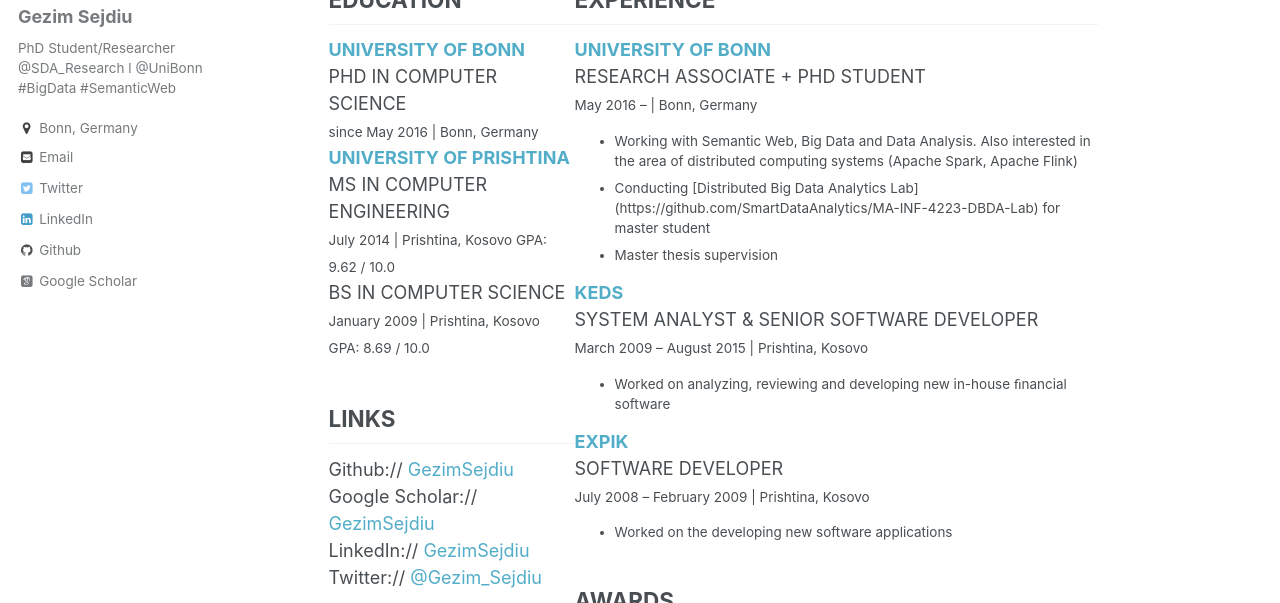
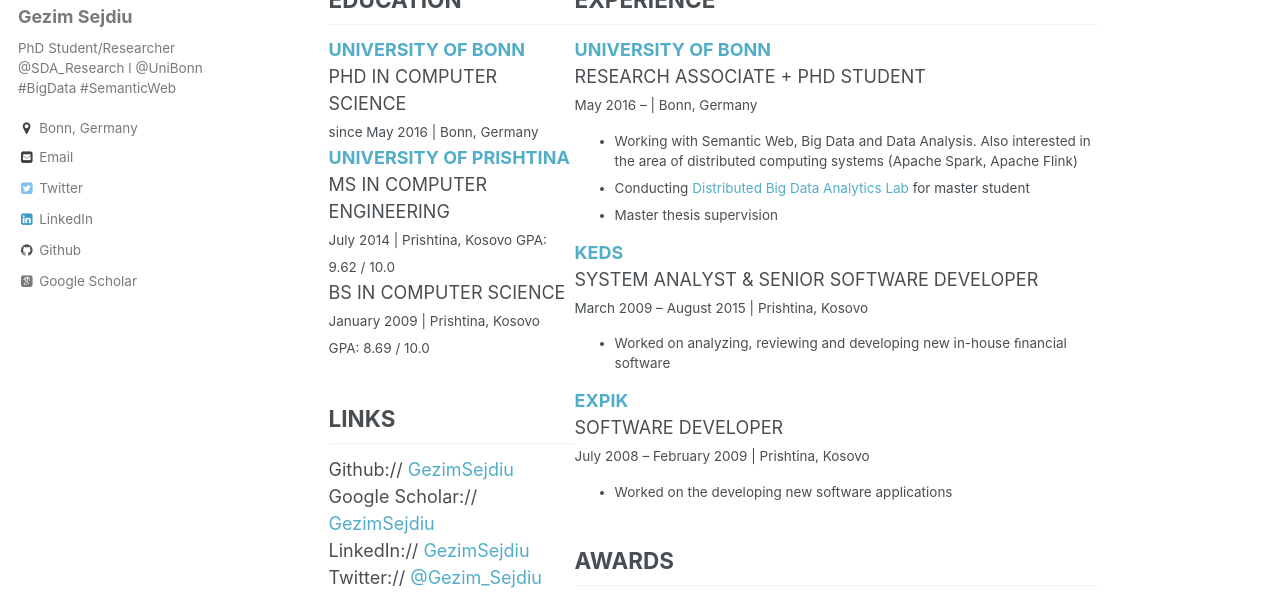
Before and after one commit to GezimSejdiu/gezimsejdiu.github.io, a Jekyll site: the page built from _pages/cv.md, in a window 1280 px wide and 900 px high, cut to the strip 297-900 px from the top of the window. Built offline with Jekyll 4.4.1, drawn with Linux system fonts in a browser that asks for light colours; some web fonts are replaced; some of the changed lines change nothing that is shown.

Commit message:
Update CV: typo at the BigData lab url

```diff
--- a/_pages/cv.md
+++ b/_pages/cv.md
@@ -44,7 +44,7 @@
 <small>May 2016 – | Bonn, Germany</small><br>
 <small><ul>
 <li>Working with Semantic Web, Big Data and Data Analysis. Also interested in the area of distributed computing systems (Apache Spark, Apache Flink)</li>
-<li>Conducting [Distributed Big Data Analytics Lab](https://github.com/SmartDataAnalytics/MA-INF-4223-DBDA-Lab) for master student</li>
+<li>Conducting <a href="https://github.com/SmartDataAnalytics/MA-INF-4223-DBDA-Lab">Distributed Big Data Analytics Lab</a> for master student</li>
 <li>Master thesis supervision</li></ul></small>
 
 <b><a href="http://www.keds-energy.com/">KEDS</a></b><br>
```
